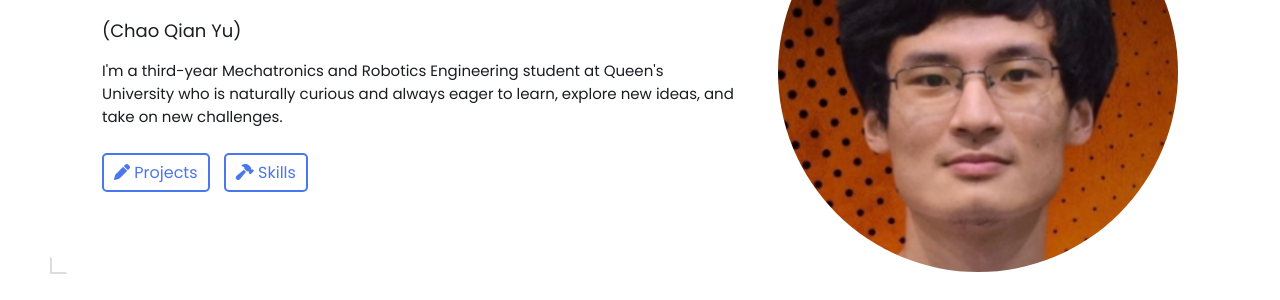
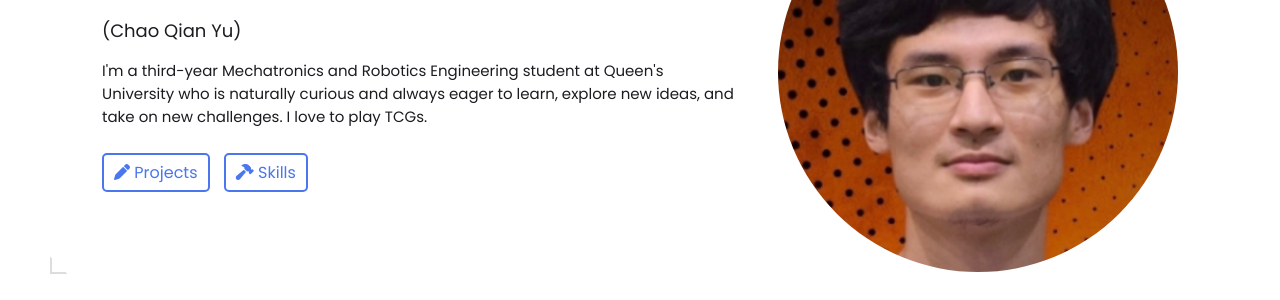
Before and after one commit to chaoqy/chaoqy.github.io, a Jekyll site: the page built from index.html, in a window 1280 px wide and 900 px high. Shown: the part 260-560 px from the top of the window. Built offline with Jekyll 4.4.1, drawn with Linux system fonts in a browser that asks for light colours.

Commit message:
Update _config.yml

```diff
--- a/_config.yml
+++ b/_config.yml
@@ -16,7 +16,7 @@ name: Ethan Yu
 headline: (Chao Qian Yu)
 description: >- # dont remove this line. this will ignore all new lines until the next section
   I'm a third-year Mechatronics and Robotics Engineering student at Queen's University
-  who is naturally curious and always eager to learn, explore new ideas, and take on new challenges.
+  who is naturally curious and always eager to learn, explore new ideas, and take on new challenges. I love to play TCGs.
 
 # Place your profile image in /assets/images/profile-image/folder and edit the file name
 profile_image: ./assets/images/profile-image/pic.png
```
